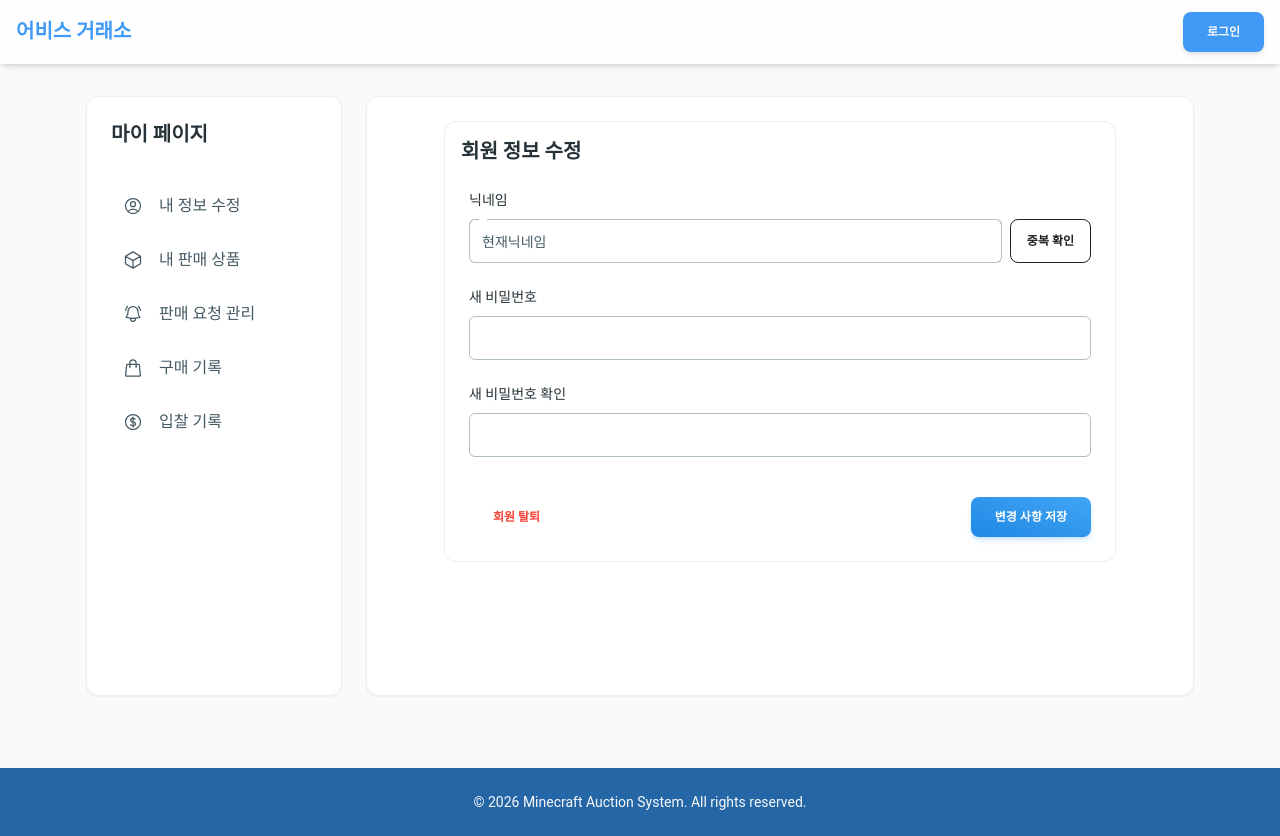
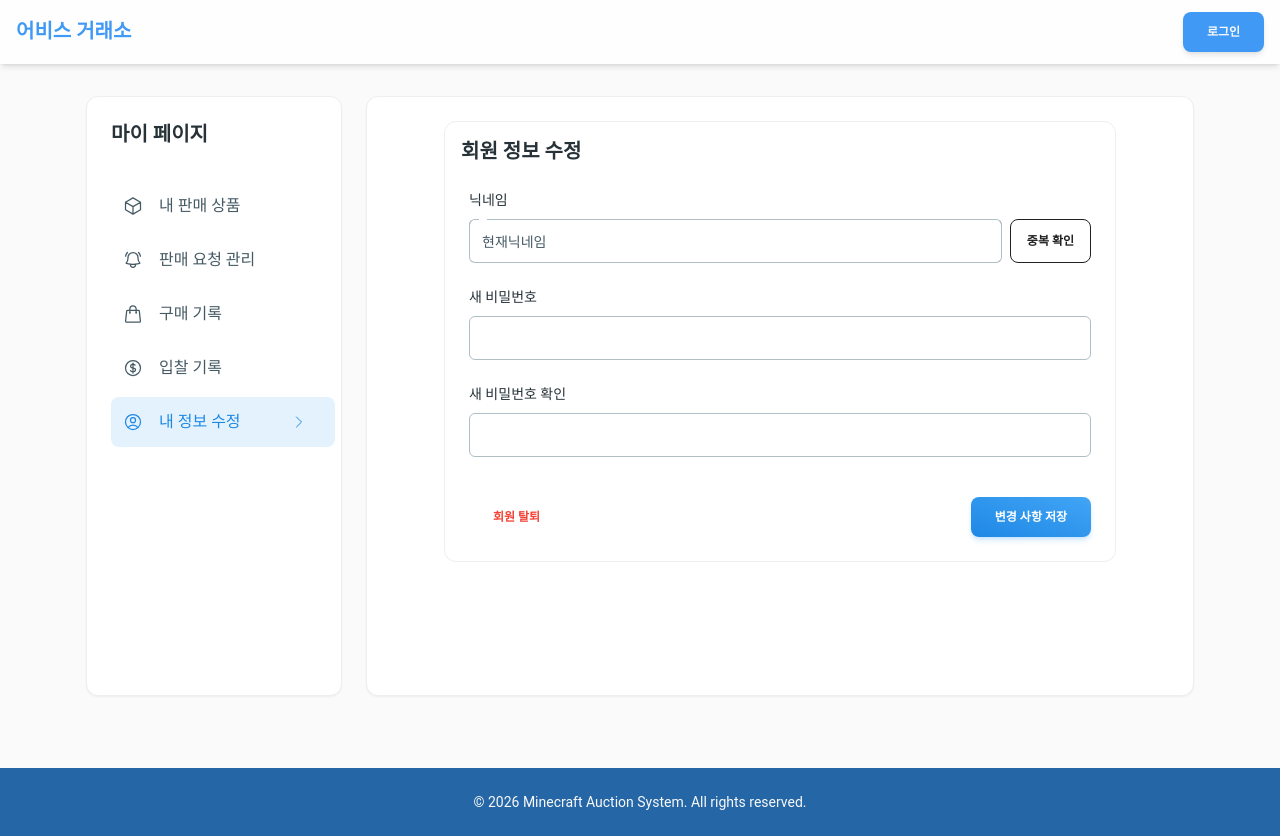
Before and after one commit to Bam-j/auction-system, a React (Vite) app in the folder frontend/: page /mypage/profile in a window 1280 px wide. Built offline with nearby package versions, Linux system fonts and the light colour scheme; no server answers.

Commit message:
fix: 마이/관리자 페이지 초기 화면 수정

```diff
--- a/frontend/src/App.jsx
+++ b/frontend/src/App.jsx
@@ -1,4 +1,4 @@
-import {BrowserRouter, Routes, Route} from 'react-router-dom';
+import {BrowserRouter, Routes, Route, Navigate} from 'react-router-dom';
 import TitleUpdater from './components/shared/TitleUpdater';
 
 //기본 페이지
@@ -39,7 +39,8 @@ function App() {
 
             {/* 마이 페이지 라우팅  */}
             <Route path="/mypage" element={<MyPage/>}>
-              <Route index path="products" element={<MyProductList/>}/>
+              <Route index element={<Navigate to="products" replace/>}/>
+              <Route path="products" element={<MyProductList/>}/>
               <Route path="requests" element={<MySalesRequests/>}/>
               <Route path="purchases" element={<MyPurchaseHistory/>}/>
               <Route path="bids" element={<MyBidHistory/>}/>
@@ -48,7 +49,8 @@ function App() {
 
             {/* 관리자 페이지 라우팅 */}
             <Route path="/admin" element={<AdminPage/>}>
-              <Route index path="products" element={<AdminProductList/>}/>
+              <Route index element={<Navigate to="products" replace/>}/>
+              <Route path="products" element={<AdminProductList/>}/>
               <Route path="purchases" element={<AdminPurchaseHistory/>}/>
               <Route path="bids" element={<AdminBidHistory/>}/>
               <Route path="users" element={<AdminUserList/>}/>
--- a/frontend/src/pages/MyPage.jsx
+++ b/frontend/src/pages/MyPage.jsx
@@ -7,11 +7,11 @@ import {
 
 const MyPage = () => {
   const myPageMenus = [
-    {name: "내 정보 수정", path: "/mypage", icon: UserCircleIcon},
     {name: "내 판매 상품", path: "/mypage/products", icon: CubeIcon},
     {name: "판매 요청 관리", path: "/mypage/requests", icon: BellAlertIcon},
     {name: "구매 기록", path: "/mypage/purchases", icon: ShoppingBagIcon},
     {name: "입찰 기록", path: "/mypage/bids", icon: CurrencyDollarIcon},
+    {name: "내 정보 수정", path: "/mypage/profile", icon: UserCircleIcon},
   ];
 
   return <SideNavLayout title="마이 페이지" menuItems={myPageMenus}/>;
```
